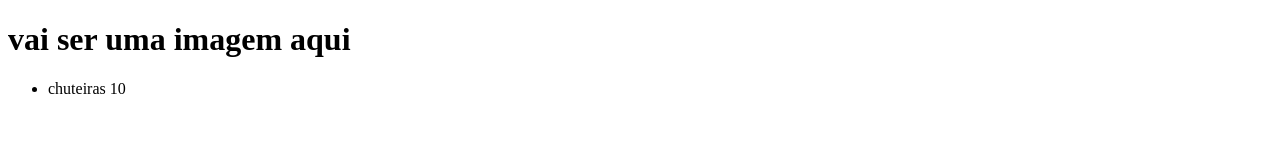
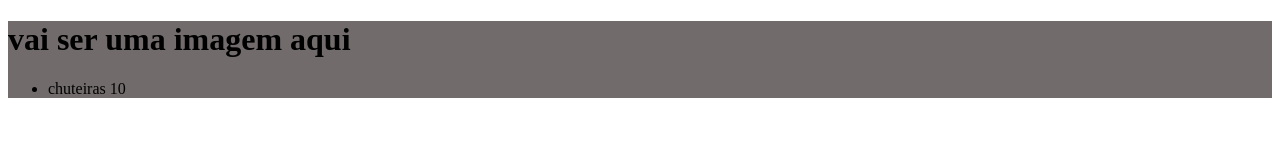
Before and after one commit to Rodilindo/site.da.turma, a plain HTML site: page index.html in a window 1280 px wide. Drawn offline with Linux system fonts and the light colour scheme.

Commit message:
carlos anndré

```diff
--- a/index.html
+++ b/index.html
@@ -5,13 +5,16 @@
     <meta http-equiv="X-UA-Compatible" content="IE=edge">
     <meta name="viewport" content="width=device-width, initial-scale=1.0">
     <title>Document</title>
-<link rel="stylesheet" href="style.css">
+    <link rel="stylesheet" href="style.css">
 </head>
 <body>
-    <h1>vai ser uma imagem aqui</h1>
-<header></header>
-    <ul>
+    <header>
+        <h1>vai ser uma imagem aqui</h1>
+<ul>
     <li>chuteiras 10</li>
 </ul>
 </body>
+    </header>
+
+</body>
 </html>
--- a/style.css
+++ b/style.css
@@ -0,0 +1,4 @@
+header{
+    background-color: #716B6B;
+    color: black;
+}
```
